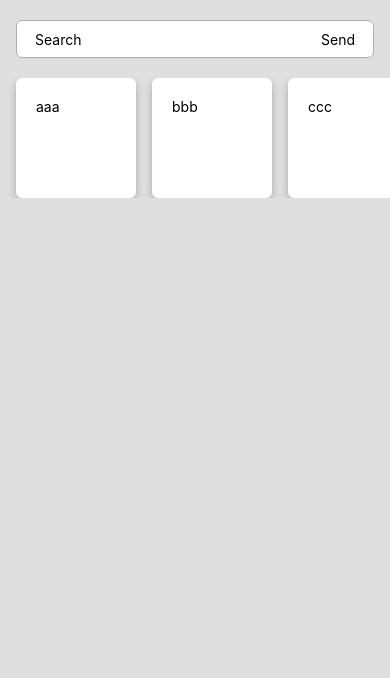
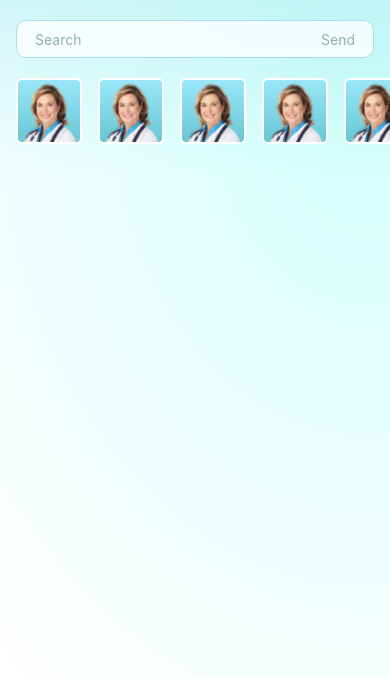
Before and after one commit to ask0ldd/ReactNative-Social, a React Native app: screen / in a window 390 px wide. Shown: the top 678 px of the page. Built offline with nearby package versions, Linux system fonts and the light colour scheme.

Commit message:
searchbar & cards

```diff
--- a/App.tsx
+++ b/App.tsx
@@ -3,8 +3,7 @@ import { FlatList, ImageBackground, ScrollView, StyleSheet, Text, View, Dimensio
 import Card from './components/Card'
 // import {  useFonts, Nunito_500Medium } from '@expo-google-fonts/nunito';
 
-const windowWidth = Dimensions.get('window').width
-const windowHeight = Dimensions.get('window').height
+const {height, width} = Dimensions.get('window')
 
 export default function App() {
 
@@ -16,15 +15,15 @@ export default function App() {
     <View style={styles.container}>
       <View style={styles.main}>
         <View style={styles.searchBar}>
-          <Text>Search</Text><Text>Send</Text>
+          <Text style={{color:'#93AEB5'}}>Search</Text><Text style={{color:'#93AEB5'}}>Send</Text>
         </View>
         <View style={styles.practitionersContainer}>
-            <ScrollView style={{overflowY : 'visible'}} horizontal={true} contentContainerStyle={{columnGap: 16, paddingLeft:16, paddingRight:16, overflowY : 'visible'}}>
-              <Card text={'aaa'}/>
-              <Card text={'bbb'}/>
-              <Card text={'ccc'}/>
-              <Card text={'ddd'}/>
-              <Card text={'eee'}/>
+            <ScrollView horizontal={true} contentContainerStyle={{columnGap: 16, paddingLeft:16, paddingRight:16, paddingBottom:20}}>
+              <Card text={'aaa'} avatarUri={'../assets/avatars/connie_avatar.png'}/>
+              <Card text={'bbb'} avatarUri={'../assets/avatars/connie_avatar.png'}/>
+              <Card text={'ccc'} avatarUri={'../assets/avatars/connie_avatar.png'}/>
+              <Card text={'ddd'} avatarUri={'../assets/avatars/connie_avatar.png'}/>
+              <Card text={'eee'} avatarUri={'../assets/avatars/connie_avatar.png'}/>
             </ScrollView>
         </View>
       </View>
@@ -35,11 +34,14 @@ export default function App() {
 const styles = StyleSheet.create({
   container: {
     flex: 1,
-    backgroundColor: '#dfdfdf',
+    // backgroundColor: '#dfdfdf',
     rowGap:24,
     flexDirection:'column',
     justifyContent:'flex-start',
     alignItems:'center',
+    backgroundImage: `linear-gradient(180deg, rgba(48, 191, 225, 0.15) 0%,
+    rgba(48, 191, 225, 0.00) 20.90%), radial-gradient(147.16% 91.22% at 94.81% 10.22%, rgba(113, 255, 238, 0.30) 0%,
+    rgba(113, 255, 255, 0.00) 100%)`,
   },
   main :{
     flex:0,
@@ -51,17 +53,18 @@ const styles = StyleSheet.create({
   searchBar:{
     flex:0,
     flexDirection:'row',
-    backgroundColor:'#fff',
-    border:'1px solid #afafaf',
-    width: windowWidth-32,
+    backgroundColor:'rgba(255, 255, 255, 0.80)',
+    border:'1px solid #A5E3EC',
+    width: width-32,
     justifyContent:'space-between',
     alignItems:'center',
     padding: 18,
-    borderRadius:6,
+    borderRadius:10,
     marginHorizontal: 16,
+    color:'#93AEB5',
   },
   practitionersContainer:{
-    height:120,
+    height:66,
     marginTop:20,
   }
 })
--- a/components/Card.tsx
+++ b/components/Card.tsx
@@ -1,4 +1,4 @@
-import { StyleSheet, Text, View } from 'react-native'
+import { Image, StyleSheet, Text, View } from 'react-native'
 
 type Props = {
     text : string
@@ -7,7 +7,9 @@ type Props = {
 const Card = (props: Props) => {
   return (
     <View style={styles.cardContainer}>
-      <Text>{props.text}</Text>
+      <Text style={{position:'absolute'}}>{props.text}</Text>
+      <Image style={[styles.avatar, {zIndex:999}]} source={require('../assets/avatars/connie_avatar.png')}/>
+      <Image style={styles.avatar} blurRadius={1} source={require('../assets/avatars/connie_avatar.png')}/>
     </View>
   )
 }
@@ -15,5 +17,11 @@ const Card = (props: Props) => {
 export default Card
 
 const styles = StyleSheet.create({
-    cardContainer : {height:120, width:120, backgroundColor:'#fff', padding:20, borderRadius:6, fontFamily: 'Nunito_500Medium', boxShadow:'0 4px 8px #aaaaaa'}
+    cardContainer : {height:66, width:66, backgroundColor:'#fff', padding:20, borderRadius:6, fontFamily: 'Nunito_500Medium',
+     border: '2px solid #fff',
+     backgroundImage: `linear-gradient(0deg, rgba(55, 216, 255, 0.30) 0%, rgba(55, 216, 255, 0.30) 100%),
+     linear-gradient(180deg, rgba(138, 221, 239, 0.50) 0%, rgba(0, 127, 134, 0.50) 100%)`,
+    },
+    avatar : {position:'absolute',height:'100%',width:'100%', top:0, left:0,
+    },
 })
```
Also changed, not shown: assets/avatars/connie_avatar.png (added), assets/avatars/olga_avatar.png (added).
